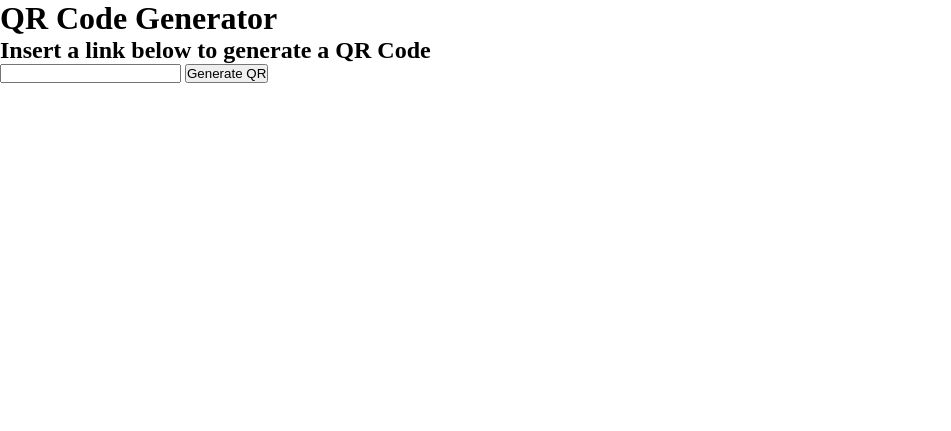
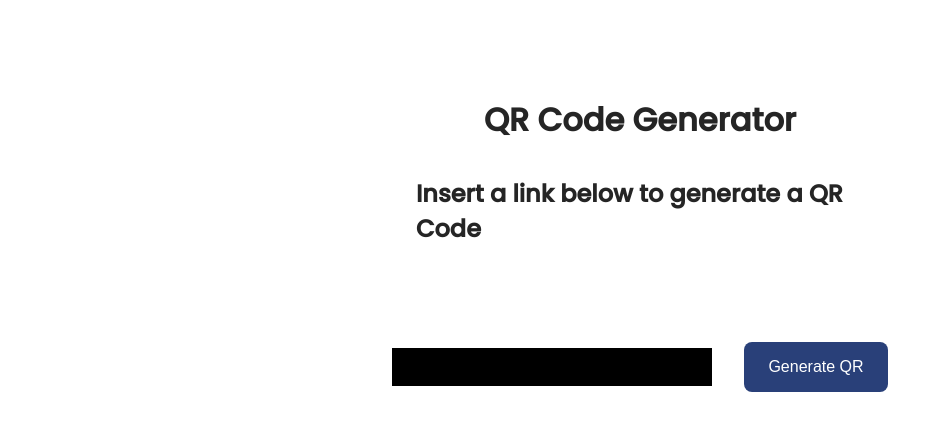
Before and after one commit to FIDELIS-TUWEI/Python-QRCODE, a Flask app: page / in a window 1280 px wide. Shown: the top 431 px of the page, without its empty margins (0-951 px from the left). Run offline with Flask 3, Linux system fonts and the light colour scheme.

Commit message:
more css

```diff
--- a/templates/index.html
+++ b/templates/index.html
@@ -4,6 +4,9 @@
     <meta charset="UTF-8">
     <meta http-equiv="X-UA-Compatible" content="IE=edge">
     <meta name="viewport" content="width=device-width, initial-scale=1.0">
+    <link rel="preconnect" href="https://fonts.googleapis.com">
+    <link rel="preconnect" href="https://fonts.gstatic.com" crossorigin>
+    <link href="https://fonts.googleapis.com/css2?family=Poppins:wght@300;400;500&display=swap" rel="stylesheet">
     <title>QR Code</title>
 
 </head>
@@ -26,4 +29,46 @@
         padding: 0;
         box-sizing: border-box;
     }
+
+    html,
+    body {
+        margin: 0 10rem;
+        font-family: 'Poppins', sans-serif;
+    }
+
+    .title {
+        padding: 6rem;
+        display: flex;
+        flex-direction: column;
+        gap: 2rem;
+        justify-content: center;
+        align-items: center;
+        color: rgb(37,37,37);
+    }
+
+    form {
+        display: flex;
+        justify-content: center;
+        align-items: center;
+        gap: 2rem;
+    }
+
+    form input {
+        font-size: 1.2rem;
+        padding: 0.5rem 1rem;
+        width: 50%;
+        background: black;
+        color: white;
+        border: none;
+    }
+
+    form button {
+        font-size: 1rem;
+        background-color: rgb(41, 64, 121);
+        border: none;
+        color: white;
+        padding: 1rem 1.5rem;
+        cursor: pointer;
+        border-radius: 0.5rem;
+    }
 </style>
```
